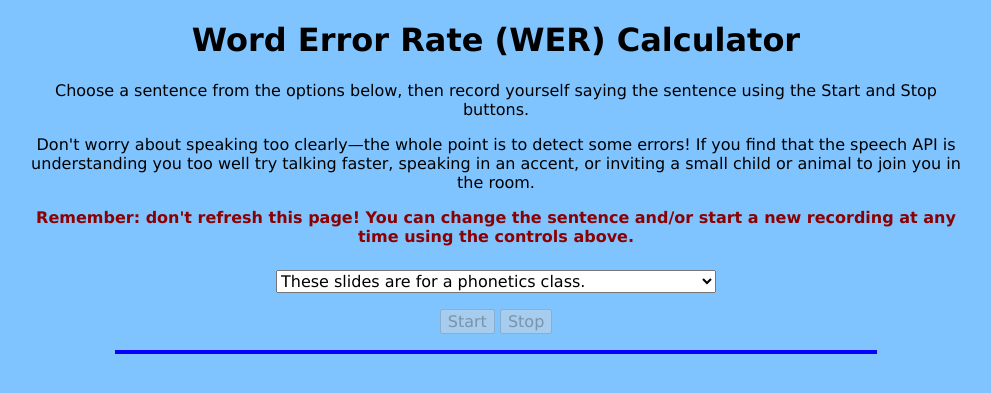
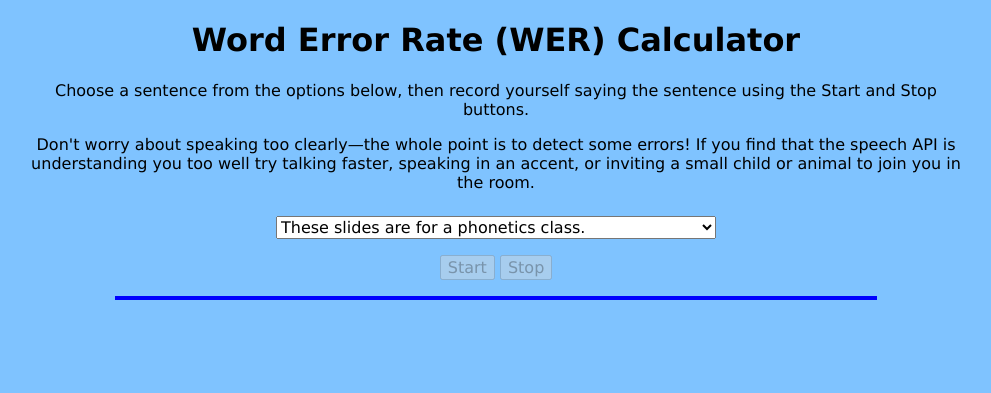
Before and after one commit to ljdyer/wer-calculator, a Flask app: page /main/ in a window 1280 px wide. Shown: the top 393 px of the page, without its empty margins (144-1135 px from the left). Run offline with Flask 2, Linux system fonts and the light colour scheme.

Commit message:
fixed refresh issue

```diff
--- a/app/app.py
+++ b/app/app.py
@@ -7,9 +7,9 @@ from levenshtein.test_levenshtein import test_get_wer_info
 from app_helper import *
 
 # Error messages
-RETRIEVE_REF_ERROR = 'Could not retrieve reference sentence. Please try again'
-SR_ERROR = 'No speech detected. Please try again'
-LEVENSHTEIN_ERROR = 'An error occurred while calculating the WER. Please try again'
+RETRIEVE_REF_ERROR = 'Could not retrieve reference sentence. Please try again.'
+SR_ERROR = 'No speech detected. Please try again.'
+LEVENSHTEIN_ERROR = 'An error occurred while calculating the WER. Please try again.'
 
 
 app = Flask(__name__)
--- a/app/levenshtein/levenshtein.py
+++ b/app/levenshtein/levenshtein.py
@@ -20,7 +20,7 @@ def clean_sentence(sent: str) -> str:
 
 # ====================
 def get_wer_info(words_ref: list, words_hyp: list) -> dict:
-    """Get lists of words in the reference and hypothesis transcriptions,
+    """Given lists of words in the reference and hypothesis transcriptions,
     calculate the minimum edit distance and word error rate between
     them using the Levenshtein algorithm.
 
@@ -31,7 +31,7 @@ def get_wer_info(words_ref: list, words_hyp: list) -> dict:
            place
     'matrix': The levenshtein matrix with scores used to calculate
               minimum edits
-    'backpointer_matrix': The matrix with backopinters used to find a
+    'backpointer_matrix': The matrix with backpointers used to find a
                           possible series of edits
     """
 
--- a/app/levenshtein/make_levenshtein_html.py
+++ b/app/levenshtein/make_levenshtein_html.py
@@ -7,7 +7,7 @@ HTML_TAG = re.compile('<.*?>')
 # === UI text ===
 
 HERE_ARE_THE_EDITS = "Here is an example sequence of edits to get " + \
-    "from the reference sentence to the hypothesis sentence:"
+    "from the hypothesis sentence to the reference sentence:"
 LEVENSHTEIN_LINK = \
     '<a href="#" onclick="showLevenshtein();return false;">' + \
     'show Levenshtein matrix</a>'
--- a/app/levenshtein/test_levenshtein.py
+++ b/app/levenshtein/test_levenshtein.py
@@ -15,7 +15,8 @@ TEST_CASES = [
     },
     {
         'reference': 'These slides are for a phonetics class.',
-        'hypothesis': 'this is a sentence that has absolutely nothing to do with the reference sentence',
+        'hypothesis': 'this is a sentence that has absolutely ' + \
+                      'nothing to do with the reference sentence',
         'wer': 200
     },
     # If hypothesis is empty, WER is 100%
@@ -37,8 +38,8 @@ ERROR_CASE = {
 def test_get_wer_info():
     """Run test cases for get_wer_info function"""
 
-    # Print a warning and exit if get_wer_info returns a different
-    # WER to the expected WER for any of the test cases
+    # Print a warning and exit if get_wer_info returns a different WER to the
+    # expected WER for any of the test cases
     for tc in TEST_CASES:
         words_ref = clean_sentence(tc['reference']).split()
         words_hyp = clean_sentence(tc['hypothesis']).split()
@@ -46,14 +47,13 @@ def test_get_wer_info():
         try:
             assert wer_info['wer'] == tc['wer']
         except:
-            print(wer_info['wer'])
             print('!!! WARNING !!!: test_get_wer_info failed for',
                   f'reference: {tc["reference"]};',
                   f'hypothesis: {tc["hypothesis"]}.')
             quit()
 
-    # Print a warning and exit if get_wer_info does not raise
-    # an exception when the hypothesis sentence is empty
+    # Print a warning and exit if get_wer_info does not raise an exception
+    # when the hypothesis sentence is empty
     words_ref = clean_sentence(ERROR_CASE['reference']).split()
     words_hyp = clean_sentence(ERROR_CASE['hypothesis']).split()
     try:
@@ -64,6 +64,5 @@ def test_get_wer_info():
     except:
         pass
 
-    # If we made it to the end without quitting, all tests were
-    # passed
+    # If we made it to the end without quitting, all tests were passed
     print('*** test_get_wer_info: All tests passed. ***')
--- a/app/static/js/main.js
+++ b/app/static/js/main.js
@@ -72,6 +72,9 @@ function stopRecording() {
 function startRecording() {
     if (!audioRecorder)
         return;
+    // Need to resume audioContext in case this is the first user gesture since landing on the page
+    // https://stackoverflow.com/questions/55026293/google-chrome-javascript-issue-in-getting-user-audio-the-audiocontext-was-not
+    audioContext.resume();
 
     // Toggle buttons
     document.getElementById('start').disabled = true;
--- a/app/templates/index.html
+++ b/app/templates/index.html
@@ -9,7 +9,6 @@
         <p>Created by <a target="_blank"href="https://github.com/ljdyer">Laurence Dyer</a> as part of a University assignment on automatic speech recognition in December 2021.</p>
         <p>Click the Begin button and then follow the instructions on the next page to record yourself saying a reference sentence and find out how close Google Web Speech API is to understanding you!</p>
         <p>Before you start, make sure you have a microphone installed and ready to use. The browser may prompt you for permission to record the first time you use the site: be sure to grant it.</p>
-        <p class="red-text">Note: Once you go to the next page, please do not refresh, as it will cause errors when recording.</p>
         <form action="/main/"><button>Start Recording</button></form>
         <p>Example sentences come from Will Styler's article <a target="_blank" href="https://wstyler.ucsd.edu/posts/terrible_speech_recognition.html">Doing Terrible things to Speech Recognition Software</a>.</p>
     </body>
--- a/app/templates/main.html
+++ b/app/templates/main.html
@@ -3,15 +3,14 @@
 <head>
 <meta name="viewport" content="width=device-width, initial-scale=1">
 <link rel="stylesheet" type="text/css" href="/static/css/style.css">
-<script src="/static/js/main.js"></script>
-<script src="/static/js/recorder.js"></script>
-<script src="/static/js/recorderWorker.js"></script>
+<script type="text/javascript" src="/static/js/main.js"></script>
+<script type="text/javascript" src="/static/js/recorder.js"></script>
+<script type="text/javascript" src="/static/js/recorderWorker.js"></script>
 
 </head>
     <h1>Word Error Rate (WER) Calculator</h1>
     <p>Choose a sentence from the options below, then record yourself saying the sentence using the Start and Stop buttons.</p>
     <p>Don't worry about speaking too clearly—the whole point is to detect some errors! If you find that the speech API is understanding you too well try talking faster, speaking in an accent, or inviting a small child or animal to join you in the room.</p>
-    <p class="red-text">Remember: don't refresh this page! You can change the sentence and/or start a new recording at any time using the controls above.</p>
     <div class="small-space">
         <select name="sentences" id="sentences">
             <option value="sent1">These slides are for a phonetics class.</option>
```
Also changed, not shown: 1 other file.
